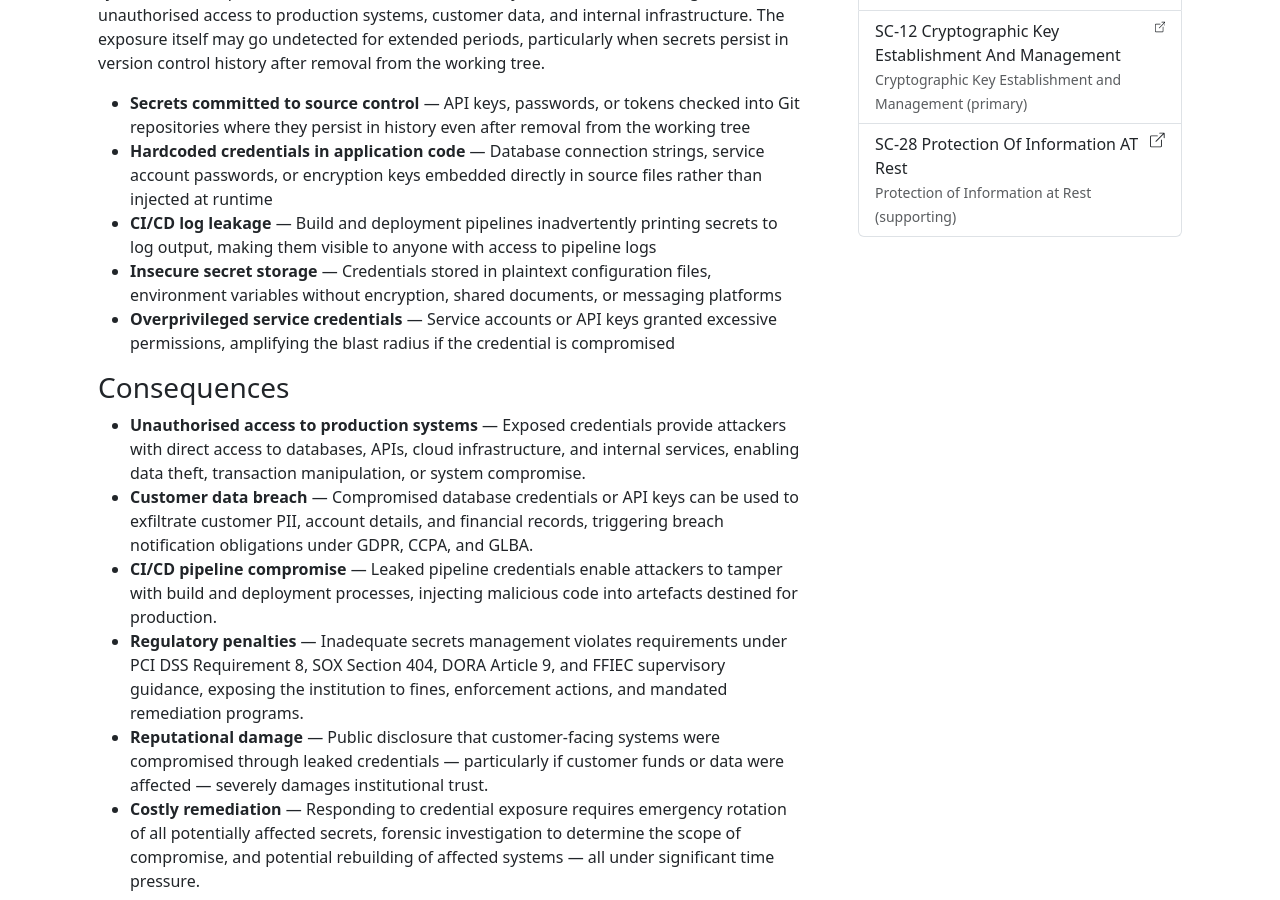
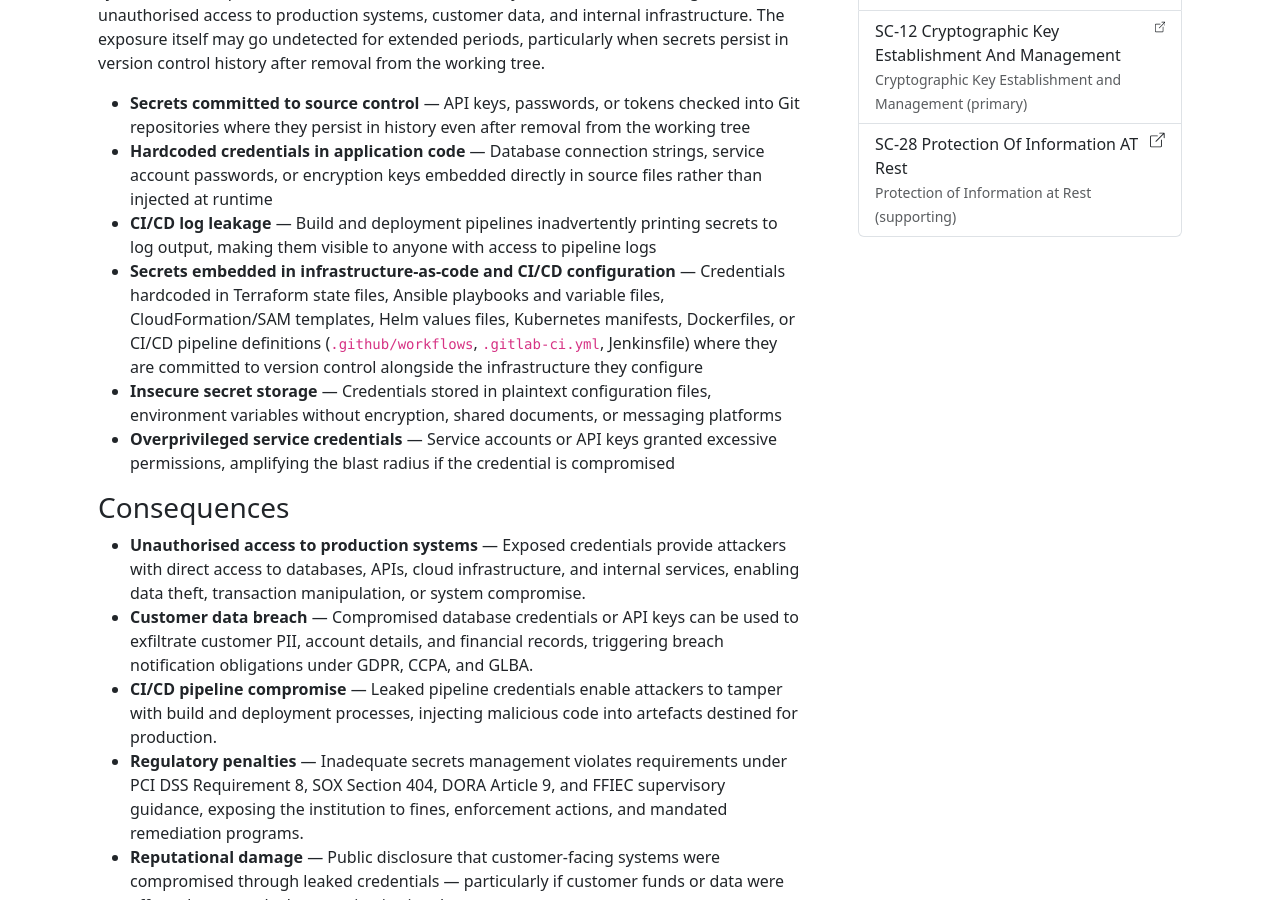
Before and after one commit to finos-labs/SDLC-Controls-Framework, a Jekyll site: the page built from docs/_risks/ri-3_credential-and-secret-exposure.md, in a window 1280 px wide and 900 px high, scrolled down 606 px. Built offline with Jekyll 4.4.1, drawn with Linux system fonts in a browser that asks for light colours.

Commit message:
Update ri-3 to cover IaC secret exposure vectors
Add description bullet for secrets embedded in infrastructure-as-code
(Terraform, Ansible, Helm, CloudFormation, Kubernetes manifests) and
CI/CD pipeline definitions, per PR #50 review comment.

Signed-off-by: AlexKantor87 <alex@kosli.com>

```diff
--- a/docs/_risks/ri-3_credential-and-secret-exposure.md
+++ b/docs/_risks/ri-3_credential-and-secret-exposure.md
@@ -27,6 +27,7 @@ Credential exposure commonly occurs through secrets committed to version control
 - **Secrets committed to source control** — API keys, passwords, or tokens checked into Git repositories where they persist in history even after removal from the working tree
 - **Hardcoded credentials in application code** — Database connection strings, service account passwords, or encryption keys embedded directly in source files rather than injected at runtime
 - **CI/CD log leakage** — Build and deployment pipelines inadvertently printing secrets to log output, making them visible to anyone with access to pipeline logs
+- **Secrets embedded in infrastructure-as-code and CI/CD configuration** — Credentials hardcoded in Terraform state files, Ansible playbooks and variable files, CloudFormation/SAM templates, Helm values files, Kubernetes manifests, Dockerfiles, or CI/CD pipeline definitions (`.github/workflows`, `.gitlab-ci.yml`, Jenkinsfile) where they are committed to version control alongside the infrastructure they configure
 - **Insecure secret storage** — Credentials stored in plaintext configuration files, environment variables without encryption, shared documents, or messaging platforms
 - **Overprivileged service credentials** — Service accounts or API keys granted excessive permissions, amplifying the blast radius if the credential is compromised
 
```
